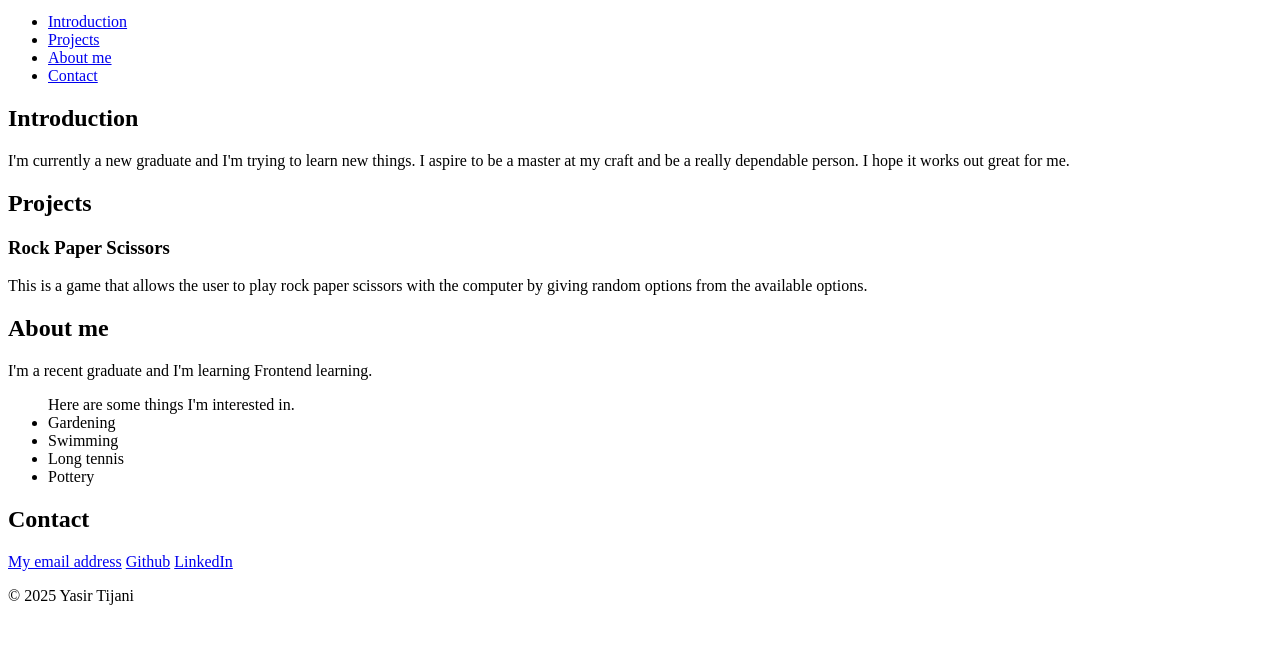
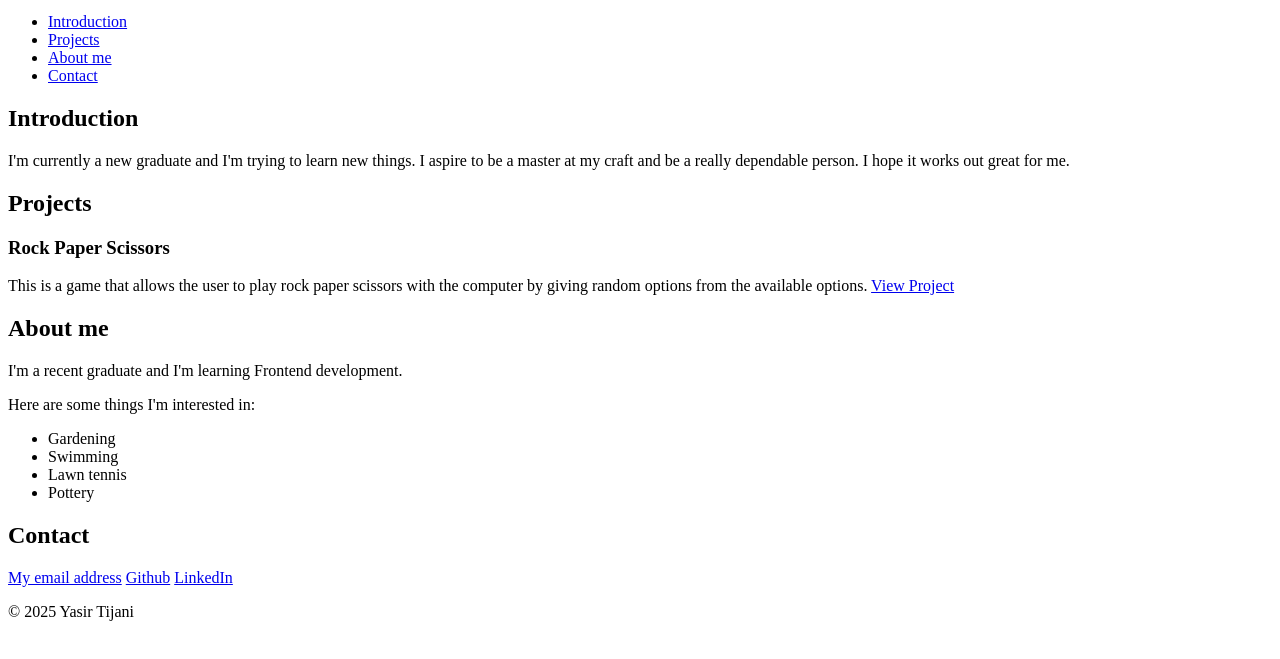
Before and after one commit to YTJ-10/My_First_Portfolio, a plain HTML site: page portfolio/index.html in a window 1280 px wide. Shown: the part 101-760 px from the top of the page. Drawn offline with Linux system fonts and the light colour scheme.

Commit message:
Update index.html

```diff
--- a/portfolio/index.html
+++ b/portfolio/index.html
@@ -15,7 +15,7 @@
             <li><a href="#introduction">Introduction</a></li>
             <li><a href="#projects">Projects</a></li>
             <li><a href="#about">About me</a></li>
-            <li><a href="contact">Contact</a></li>
+            <li><a href="#contact">Contact</a></li>
         </ul>
     </nav>
     <section id="introduction">
@@ -27,20 +27,21 @@
         <article class="project">
             <h3>Rock Paper Scissors</h3>
             <p>This is a game that allows the user to play rock paper scissors with the computer by giving random options from the available options.
-                <a href="https//:example.com" target="_blank"></a>
+                <a href="https://example.com" target="_blank">View Project</a>
             </p>
         </article>
     </section>
     <section id="about">
         <h2>About me</h2>
-        <p>I'm a recent graduate and I'm learning Frontend learning.</p>
+        <p>I'm a recent graduate and I'm learning Frontend development.</p>
+        <p>Here are some things I'm interested in:</p>
         <ul>
-            Here are some things I'm interested in.
             <li>Gardening</li>
-            <li>Swimming</li>
-            <li>Long tennis</li>
+             <li>Swimming</li>
+            <li>Lawn tennis</li>
             <li>Pottery</li>
         </ul>
+
     </section>
     <section id="contact">
         <h2>Contact</h2>
```
